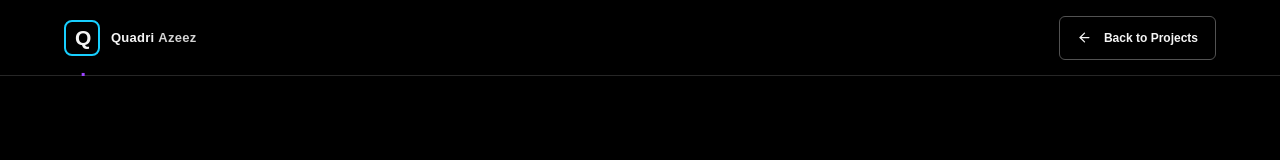
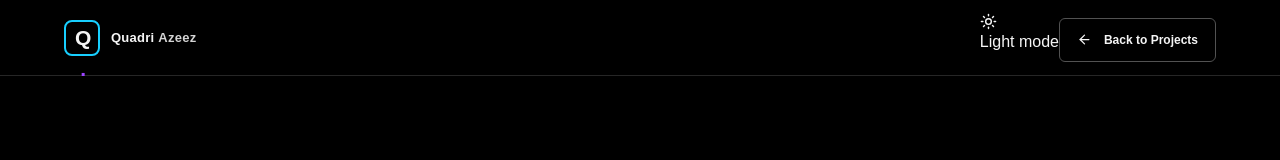
Before and after one commit to olag4568/my-portfolio, a Next.js app: page /spatdel in a window 1280 px wide. Shown: the top 160 px of the page. Built offline with nearby package versions, Linux system fonts and the light colour scheme.

Commit message:
Add theme switcher to SPATDEL case study

```diff
--- a/src/app/spatdel/page.tsx
+++ b/src/app/spatdel/page.tsx
@@ -1,4 +1,5 @@
 import Link from "next/link";
+import ThemeToggle from "@/components/ThemeToggle";
 import { ArrowLeft, ArrowUpRight, CheckCircle2, Code2, Home, MapPin, ShieldCheck, Users, Wallet } from "lucide-react";
 
 const focusAreas = [
@@ -13,7 +14,7 @@ export default function SpatdelProjectPage() {
     <main className="portfolio-shell" style={{ minHeight: "100vh" }}>
       <nav className="nav-wrap">
         <Link href="/" className="brand" aria-label="Back to Quadri Azeez portfolio"><span className="brand-mark">Q<span>.</span></span><span className="brand-name">Quadri <b>Azeez</b></span></Link>
-        <Link href="/#work" className="secondary-button"><ArrowLeft size={15} /> Back to Projects</Link>
+        <div className="nav-actions"><ThemeToggle /><Link href="/#work" className="secondary-button"><ArrowLeft size={15} /> Back to Projects</Link></div>
       </nav>
       <section className="section-pad" style={{ paddingTop: "clamp(48px, 9vw, 100px)", paddingBottom: 56, maxWidth: 1100, margin: "0 auto" }}>
         <p className="eyebrow"><Code2 size={14} /> PROJECT CASE STUDY</p>
```
